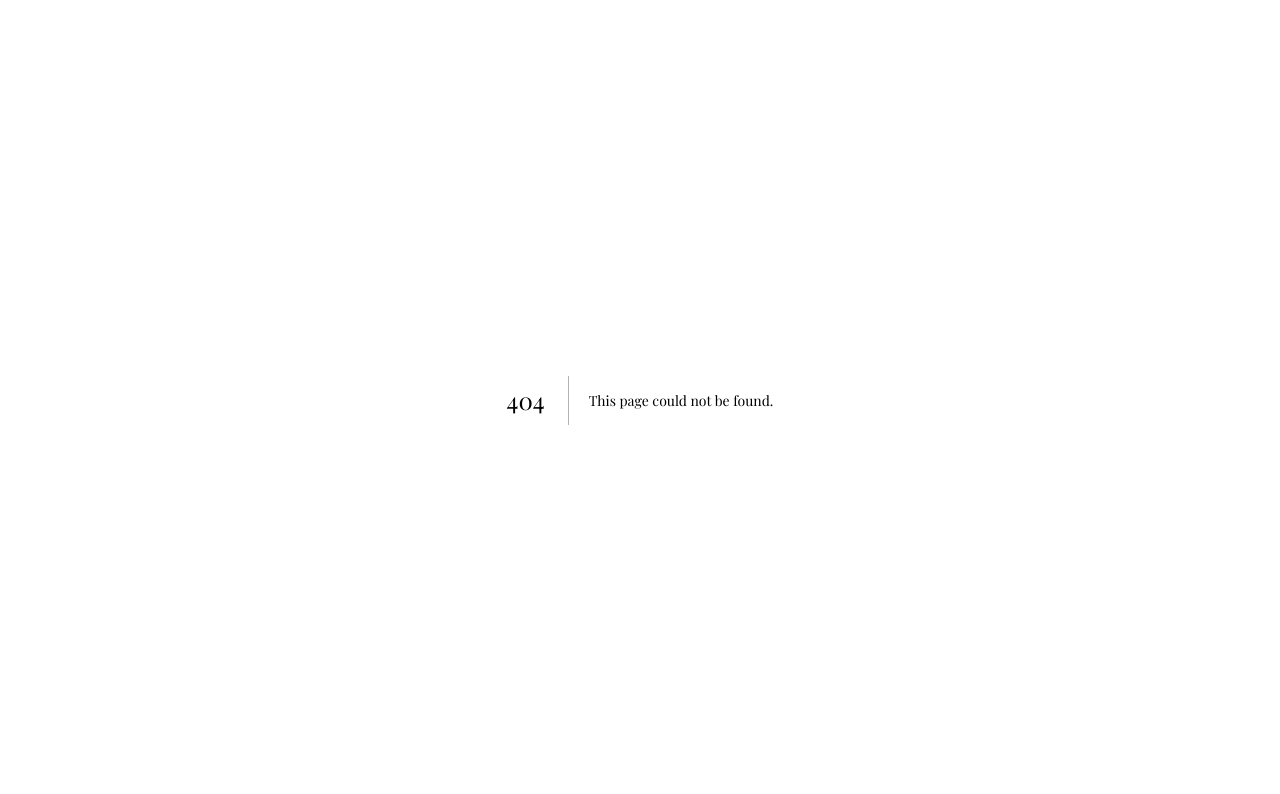
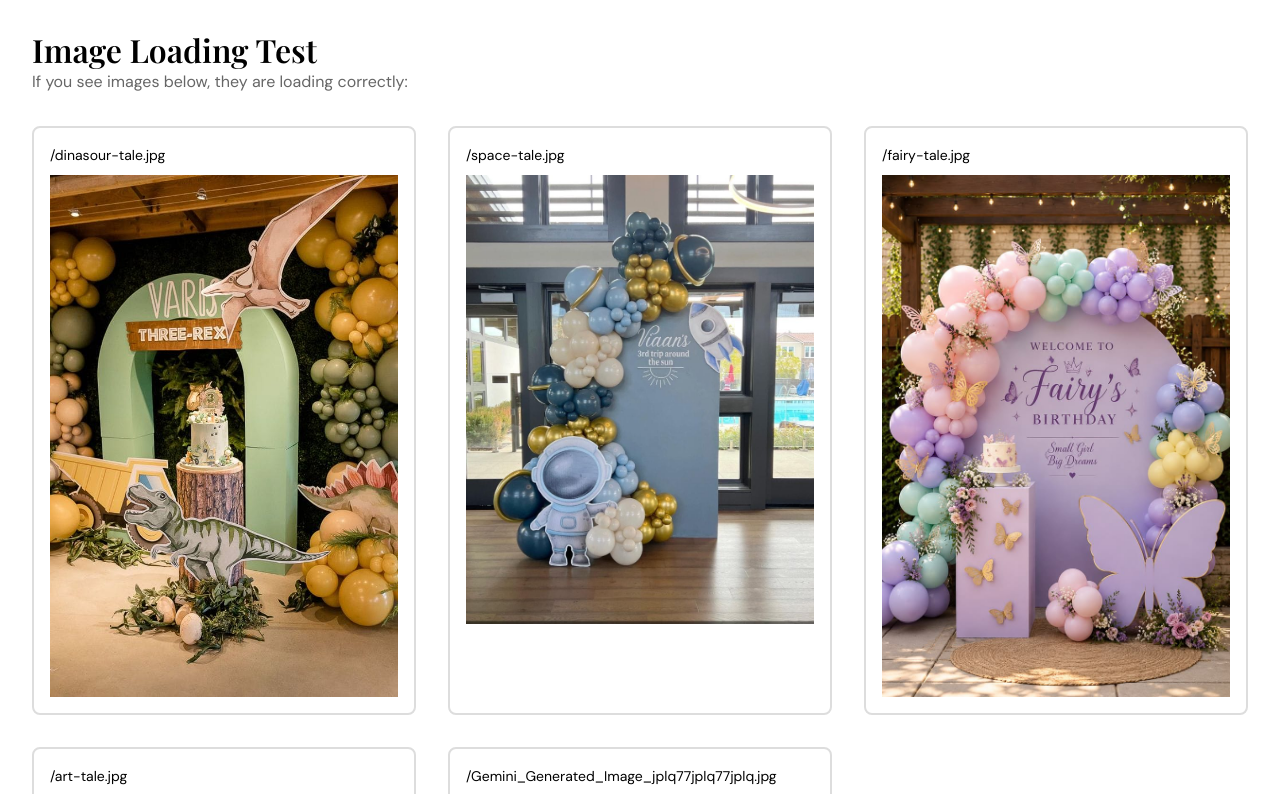
Before and after one commit to Raunaksingh2005/thehappytale.in, a Next.js app: page /test-images in a window 1280 px wide. Before the commit this address had no page. Shown: the top 794 px of the page. Built offline with nearby package versions, Linux system fonts and the light colour scheme; a web font is replaced by a local one.

Commit message:
Add image loading test page

```diff
--- /dev/null
+++ b/app/test-images/page.tsx
@@ -0,0 +1,43 @@
+export default function TestImages() {
+  const images = [
+    '/dinasour-tale.jpg',
+    '/space-tale.jpg',
+    '/fairy-tale.jpg',
+    '/art-tale.jpg',
+    '/Gemini_Generated_Image_jplq77jplq77jplq.jpg',
+  ];
+
+  return (
+    <div style={{ padding: '2rem', backgroundColor: '#fff' }}>
+      <h1 style={{ color: '#000' }}>Image Loading Test</h1>
+      <p style={{ color: '#666' }}>If you see images below, they are loading correctly:</p>
+
+      <div style={{ display: 'grid', gridTemplateColumns: 'repeat(auto-fit, minmax(300px, 1fr))', gap: '2rem', marginTop: '2rem' }}>
+        {images.map((src) => (
+          <div key={src} style={{ border: '2px solid #ddd', padding: '1rem', borderRadius: '8px' }}>
+            <p style={{ color: '#000', marginBottom: '0.5rem', fontSize: '14px' }}>{src}</p>
+            <img
+              src={src}
+              alt={src}
+              style={{ width: '100%', height: 'auto', display: 'block' }}
+              onLoad={() => console.log(`✅ Loaded: ${src}`)}
+              onError={() => console.log(`❌ Failed: ${src}`)}
+            />
+          </div>
+        ))}
+      </div>
+
+      <div style={{ marginTop: '3rem', padding: '2rem', backgroundColor: '#f0f0f0', borderRadius: '8px' }}>
+        <h2 style={{ color: '#000' }}>Debugging Info:</h2>
+        <ul style={{ color: '#333' }}>
+          <li>If images show: ✅ Everything works!</li>
+          <li>If you see broken image icons: ❌ Files missing or path wrong</li>
+          <li>If nothing loads: ❌ Check browser console for errors</li>
+        </ul>
+        <p style={{ color: '#666', marginTop: '1rem' }}>
+          Open DevTools (F12) → Console tab to see load status
+        </p>
+      </div>
+    </div>
+  );
+}
```
